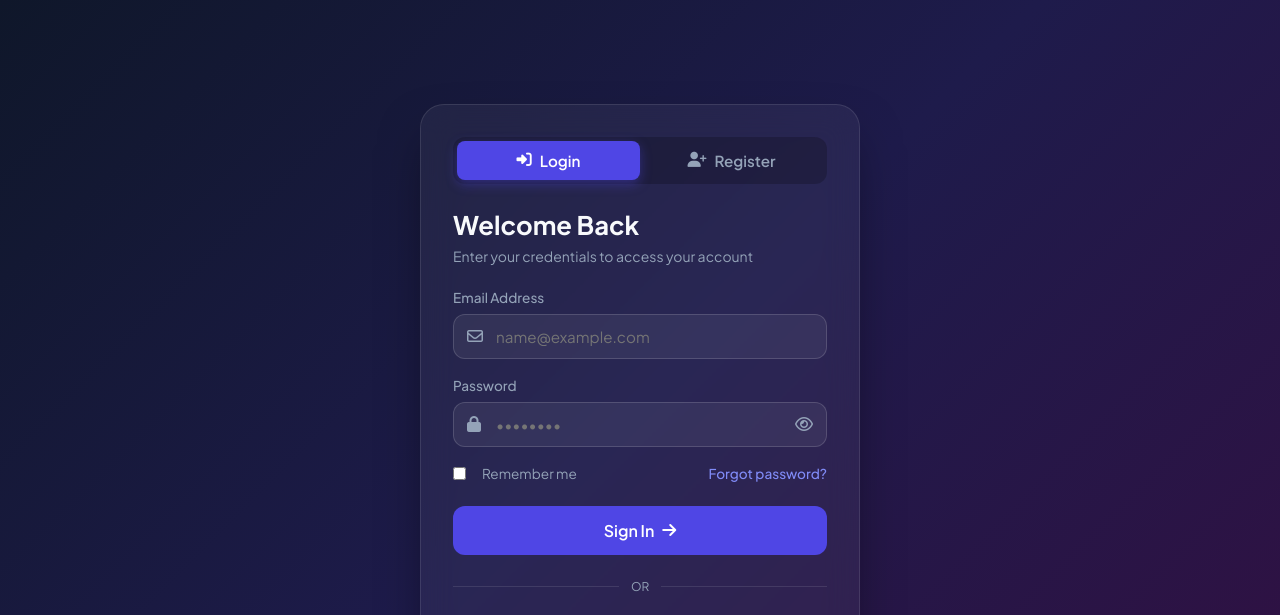
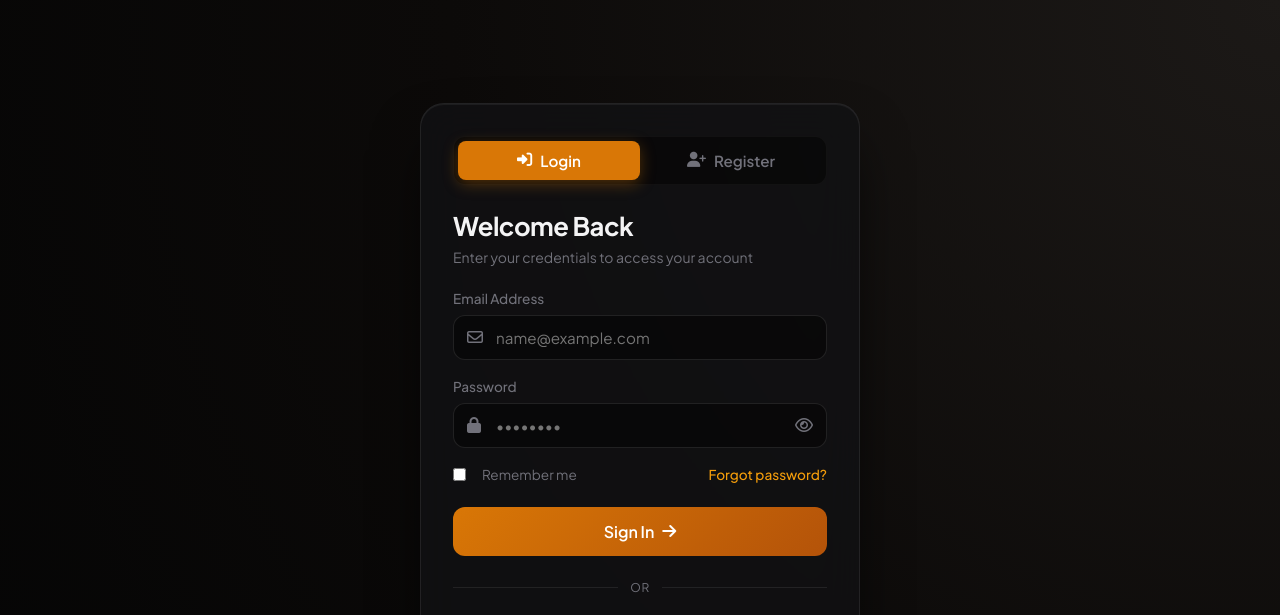
Before and after one commit to Sakibul786/Login_Reg, a plain HTML site: page index.html in a window 1280 px wide. Shown: the top 615 px of the page. Drawn offline with Linux system fonts and the light colour scheme.

Commit message:
change color

```diff
--- a/style.css
+++ b/style.css
@@ -2,18 +2,19 @@
 @import url('https://fonts.googleapis.com/css2?family=Plus+Jakarta+Sans:wght@400;500;600;700&display=swap');
 
 :root {
-  --primary-color: #4f46e5;
-  --primary-hover: #4338ca;
-  --bg-gradient: linear-gradient(135deg, #0f172a 0%, #1e1b4b 50%, #311042 100%);
-  --card-bg: rgba(255, 255, 255, 0.05);
-  --card-border: rgba(255, 255, 255, 0.1);
-  --text-primary: #f8fafc;
-  --text-secondary: #94a3b8;
-  --input-bg: rgba(255, 255, 255, 0.06);
-  --input-border: rgba(255, 255, 255, 0.15);
-  --input-focus: #818cf8;
-  --danger-color: #ef4444;
-  --success-color: #22c55e;
+  /* Cinematic Dark Palette */
+  --primary-color: #d97706;       /* Warm Cinematic Amber */
+  --primary-hover: #b45309;       /* Deep Burnt Amber */
+  --bg-gradient: radial-gradient(circle at top right, #1c1917 0%, #0c0a09 55%, #050505 100%);
+  --card-bg: rgba(18, 18, 20, 0.75);
+  --card-border: rgba(255, 255, 255, 0.08);
+  --text-primary: #f4f4f5;        /* Crisp Off-White */
+  --text-secondary: #71717a;      /* Muted Slate Gray */
+  --input-bg: rgba(0, 0, 0, 0.45);
+  --input-border: rgba(255, 255, 255, 0.1);
+  --input-focus: #f59e0b;         /* Warm Gold Focus */
+  --danger-color: #dc2626;        /* Cinema Crimson */
+  --success-color: #10b981;       /* Moody Emerald */
   --warning-color: #f59e0b;
 }
 
@@ -39,18 +40,20 @@ body {
   width: 100%;
   max-width: 440px;
   background: var(--card-bg);
-  backdrop-filter: blur(16px);
-  -webkit-backdrop-filter: blur(16px);
+  backdrop-filter: blur(20px);
+  -webkit-backdrop-filter: blur(20px);
   border: 1px solid var(--card-border);
   border-radius: 24px;
   padding: 32px;
-  box-shadow: 0 25px 50px -12px rgba(0, 0, 0, 0.5);
+  box-shadow: 0 30px 60px -15px rgba(0, 0, 0, 0.85),
+              inset 0 1px 0 0 rgba(255, 255, 255, 0.06);
 }
 
 /* Header Tab Switching */
 .form-header {
   display: flex;
-  background: rgba(0, 0, 0, 0.2);
+  background: rgba(0, 0, 0, 0.45);
+  border: 1px solid rgba(255, 255, 255, 0.04);
   border-radius: 12px;
   padding: 4px;
   margin-bottom: 24px;
@@ -76,7 +79,7 @@ body {
 .tab-btn.active {
   background: var(--primary-color);
   color: #ffffff;
-  box-shadow: 0 4px 12px rgba(79, 70, 229, 0.4);
+  box-shadow: 0 4px 15px rgba(217, 119, 6, 0.35);
 }
 
 /* Forms Visibility Toggle */
@@ -104,6 +107,7 @@ h2 {
   font-size: 1.6rem;
   font-weight: 700;
   margin-bottom: 6px;
+  letter-spacing: -0.02em;
 }
 
 .subtitle {
@@ -136,6 +140,7 @@ h2 {
   left: 14px;
   color: var(--text-secondary);
   font-size: 1rem;
+  transition: color 0.3s ease;
 }
 
 .toggle-password {
@@ -164,7 +169,12 @@ h2 {
 
 .input-wrapper input:focus {
   border-color: var(--input-focus);
-  box-shadow: 0 0 0 4px rgba(129, 140, 248, 0.15);
+  box-shadow: 0 0 0 4px rgba(245, 158, 11, 0.12);
+}
+
+.input-wrapper input:focus + .input-icon,
+.input-wrapper:focus-within .input-icon {
+  color: var(--input-focus);
 }
 
 /* Options (Remember me & Forgot password) */
@@ -203,7 +213,7 @@ h2 {
 .submit-btn {
   width: 100%;
   padding: 14px;
-  background: var(--primary-color);
+  background: linear-gradient(135deg, var(--primary-color) 0%, var(--primary-hover) 100%);
   color: white;
   border: none;
   border-radius: 12px;
@@ -218,9 +228,9 @@ h2 {
 }
 
 .submit-btn:hover {
-  background: var(--primary-hover);
+  filter: brightness(1.1);
   transform: translateY(-1px);
-  box-shadow: 0 8px 20px rgba(79, 70, 229, 0.35);
+  box-shadow: 0 8px 25px rgba(217, 119, 6, 0.3);
 }
 
 /* Divider & Social Login */
@@ -231,6 +241,8 @@ h2 {
   margin: 24px 0;
   color: var(--text-secondary);
   font-size: 0.75rem;
+  text-transform: uppercase;
+  letter-spacing: 0.05em;
 }
 
 .divider::before,
@@ -262,8 +274,8 @@ h2 {
 }
 
 .social-btn:hover {
-  background: rgba(255, 255, 255, 0.12);
-  border-color: rgba(255, 255, 255, 0.3);
+  background: rgba(255, 255, 255, 0.08);
+  border-color: rgba(255, 255, 255, 0.25);
 }
 
 /* Password Strength Meter */
@@ -301,13 +313,13 @@ h2 {
 }
 
 .alert.success {
-  background: rgba(34, 197, 94, 0.15);
-  border: 1px solid var(--success-color);
+  background: rgba(16, 185, 129, 0.12);
+  border: 1px solid rgba(16, 185, 129, 0.4);
   color: var(--success-color);
 }
 
 .alert.error {
-  background: rgba(239, 68, 68, 0.15);
-  border: 1px solid var(--danger-color);
+  background: rgba(220, 38, 38, 0.12);
+  border: 1px solid rgba(220, 38, 38, 0.4);
   color: var(--danger-color);
 }
```
